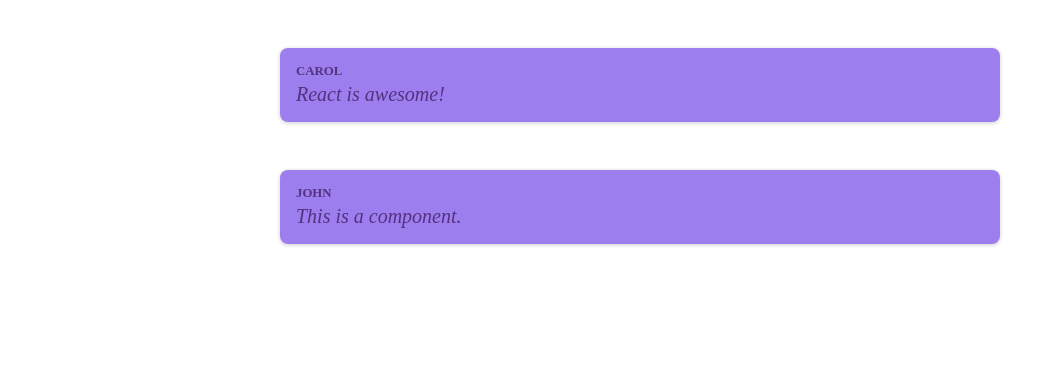
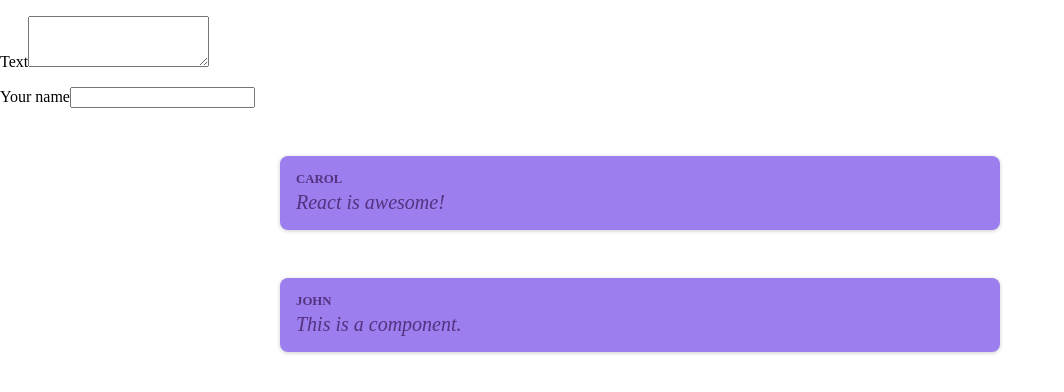
Before and after one commit to CarolANikolic/react-poster, a React (Vite) app: page / in a window 1280 px wide. Shown: the top 392 px of the page, without its empty margins (0-1064 px from the left). Built offline with nearby package versions, Linux system fonts and the light colour scheme.

Commit message:
feat: create a form for a new post.

```diff
--- a/src/App.jsx
+++ b/src/App.jsx
@@ -1,8 +1,10 @@
+import NewPost from "./components/NewPost/NewPost"
 import PostList from "./components/PostList/PostList"
 
 function App() {
   return (
     <>
+      <NewPost/>
       <PostList/>
     </>
   )
--- /dev/null
+++ b/src/components/NewPost/NewPost.jsx
@@ -0,0 +1,24 @@
+const NewPost = () => {
+    return (
+        <form>
+            <p>
+                <label htmlFor="body">Text</label>
+                <textarea
+                    id="body"
+                    required
+                    rows={3}>
+                </textarea>
+            </p>
+            <p>
+                <label htmlFor="name">Your name</label>
+                <input
+                    type="text"
+                    id="name"
+                    required>
+                </input>
+            </p>
+        </form>
+    );
+}
+
+export default NewPost
```
